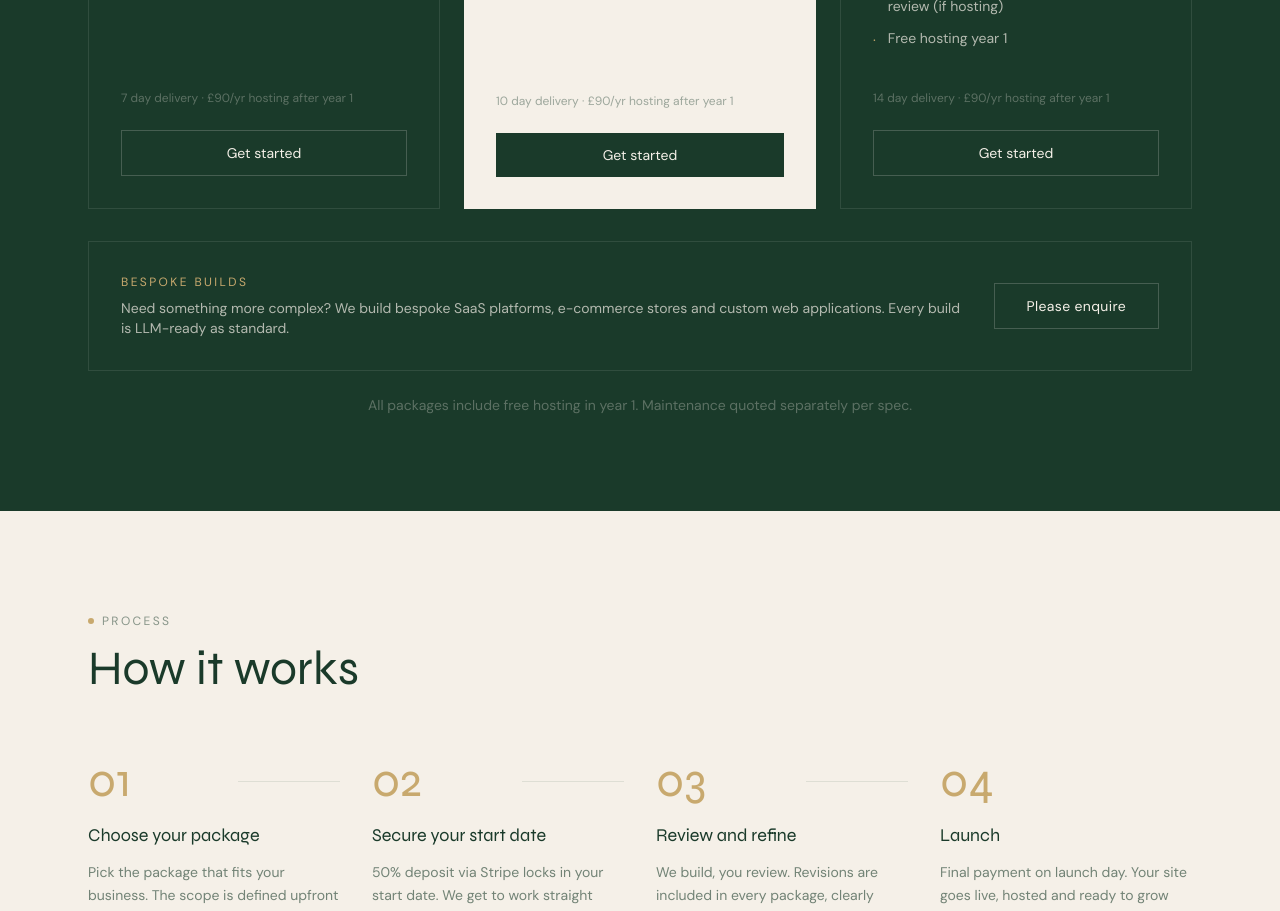
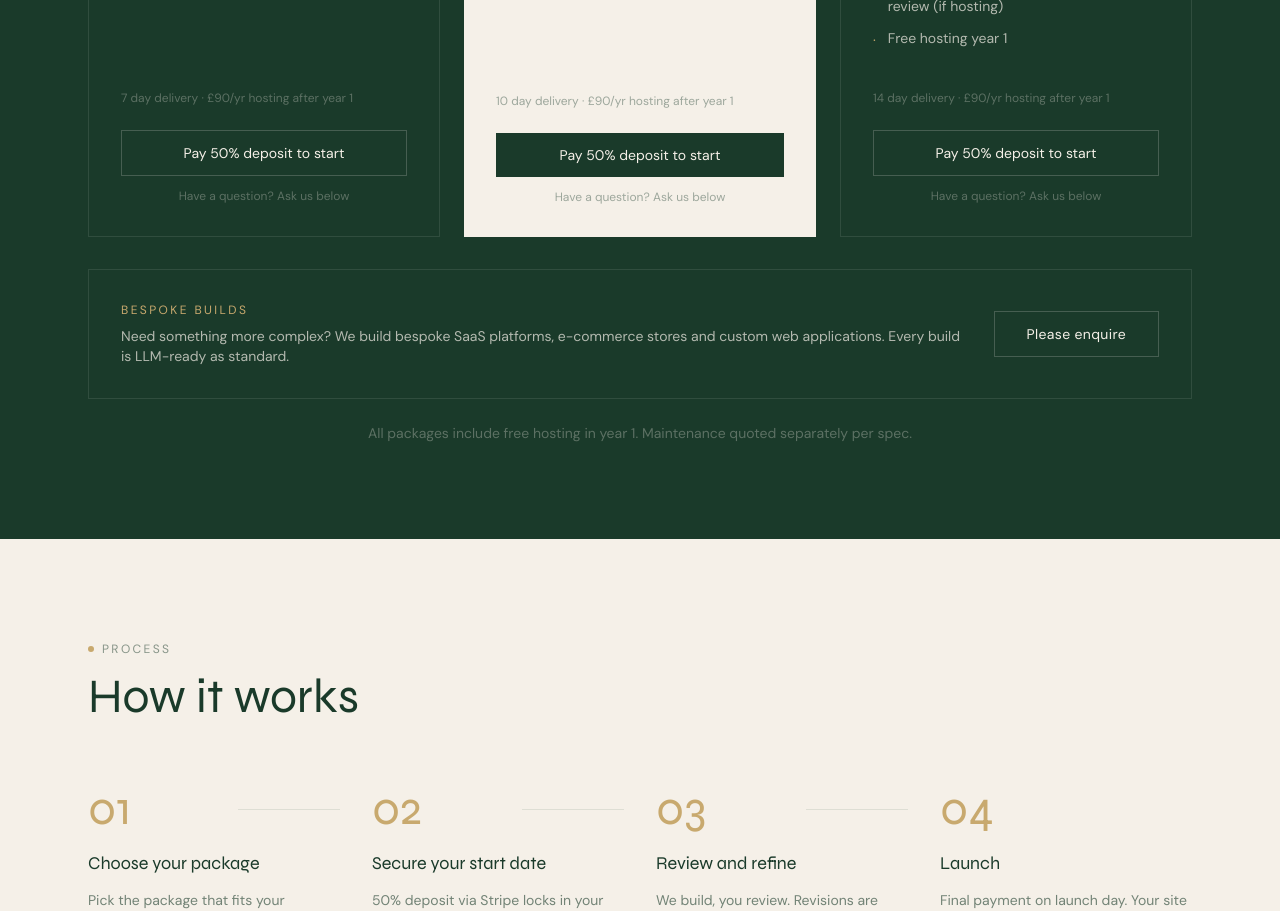
Before and after one commit to djrdunton-pocket/seed-digital, a Next.js app: page / in a window 1280 px wide. Shown: the part 2340-3251 px from the top of the page. Built offline with nearby package versions, Linux system fonts and the light colour scheme; no server answers.

Commit message:
packages update

```diff
--- a/app/components/Packages.tsx
+++ b/app/components/Packages.tsx
@@ -94,9 +94,12 @@ export default function Packages() {
                 ))}
               </ul>
               <div className={`text-xs mb-6 ${pkg.highlighted ? 'text-[#1a3a2a]/40' : 'text-[#f5f0e8]/30'}`}>{pkg.note}</div>
-              <a href={pkg.stripeLink} target="_blank" rel="noopener noreferrer" className={`text-center text-sm px-6 py-3 transition-colors ${pkg.highlighted ? 'bg-[#1a3a2a] text-[#f5f0e8] hover:bg-[#1a3a2a]/90' : 'border border-[#f5f0e8]/20 text-[#f5f0e8] hover:border-[#f5f0e8]/40'}`}>
-                Get started
+              <a href={pkg.stripeLink} target="_blank" rel="noopener noreferrer" className={`text-center text-sm px-6 py-3 transition-colors mb-3 ${pkg.highlighted ? 'bg-[#1a3a2a] text-[#f5f0e8] hover:bg-[#1a3a2a]/90' : 'border border-[#f5f0e8]/20 text-[#f5f0e8] hover:border-[#f5f0e8]/40'}`}>
+                Pay 50% deposit to start
               </a>
+              <Link href="#contact" className={`text-center text-xs transition-colors ${pkg.highlighted ? 'text-[#1a3a2a]/40 hover:text-[#1a3a2a]/60' : 'text-[#f5f0e8]/30 hover:text-[#f5f0e8]/50'}`}>
+                Have a question? Ask us below
+              </Link>
             </div>
           ))}
         </div>
```
